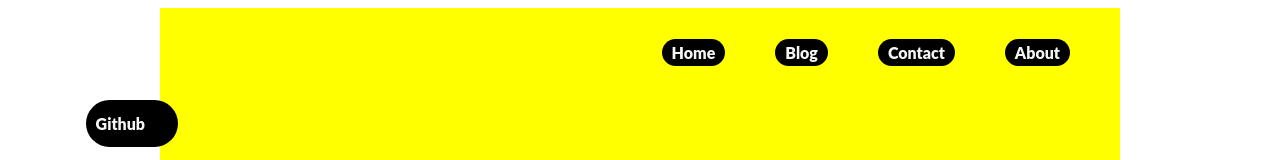
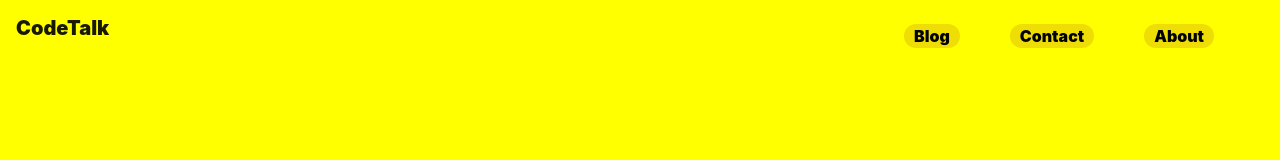
Before and after one commit to fullstuffdeveloper/new-blog-site, a Gatsby site: page /about in a window 1280 px wide. Shown: the top 160 px of the page. Built offline with nearby package versions, Linux system fonts and the light colour scheme; Gatsby itself is replaced by a stand-in of ours.

Commit message:
Added bootstrap to the navbar for better colapse

```diff
--- a/package.json
+++ b/package.json
@@ -11,7 +11,6 @@
     "format": "prettier --write \"**/*.{js,jsx,json,md}\"",
     "start": "npm run develop",
     "serve": "gatsby serve",
-    "clean": "gatsby clean",
     "test": "echo \"Write tests! -> https://gatsby.dev/unit-testing\" && exit 1"
   },
   "dependencies": {
@@ -19,6 +18,7 @@
     "@fortawesome/fontawesome-svg-core": "^1.2.26",
     "@fortawesome/free-solid-svg-icons": "^5.12.0",
     "@fortawesome/react-fontawesome": "^0.1.8",
+    "bootstrap": "^4.4.1",
     "gatsby": "^2.18.12",
     "gatsby-plugin-react-helmet": "^3.1.21",
     "gatsby-plugin-sass": "^2.1.27",
@@ -30,6 +30,7 @@
     "gatsby-transformer-remark": "^2.6.48",
     "node-sass": "^4.13.0",
     "react": "^16.12.0",
+    "react-bootstrap": "^1.0.0-beta.16",
     "react-dom": "^16.12.0",
     "react-helmet": "^5.2.1",
     "react-toggle-button": "^2.2.0"
--- a/src/components/shared/layout/layout.scss
+++ b/src/components/shared/layout/layout.scss
@@ -9,7 +9,7 @@ body {
     line-height: 1.7;
 }
 .main-container {
-    max-width: 960px;
+    width: 100vw;
     // border: 20px double black;
     background-color: #ffff00;
     align-content: center;
--- a/src/components/shared/navbar/navbar.js
+++ b/src/components/shared/navbar/navbar.js
@@ -2,13 +2,32 @@ import React, { useState } from "react"
 import { Link } from "gatsby"
 import ToggleButton from "react-toggle-button"
 import "./navbar.scss"
+import { Navbar as NewNavbar, Nav } from "react-bootstrap"
 
 const Navbar = () => {
   //   const [val, setToggleval] = useState(false)
 
   return (
-    <nav className="navbar">
-      <ul className="navbar__list-container">
+    <nav>
+      <NewNavbar sticky="top" className="NewNavbar" expand="lg">
+        <NewNavbar.Brand href="/">CodeTalk</NewNavbar.Brand>
+        <NewNavbar.Toggle />
+        <NewNavbar.Collapse className="justify-content-end">
+          <Nav>
+            <Link to="/blog" className="NewNavbar__link">
+              Blog
+            </Link>
+            <Link to="/contact" className="NewNavbar__link">
+              Contact
+            </Link>
+            <Link to="/about" className="NewNavbar__link">
+              About
+            </Link>
+          </Nav>
+        </NewNavbar.Collapse>
+      </NewNavbar>
+
+      {/* <ul className="navbar__list-container">
         <li className="navbar__list-container__list-item">
           <Link to="/" className="navbar__list-container__list-item__link">
             Home
@@ -53,7 +72,7 @@ const Navbar = () => {
             Email
           </a>
         </li>
-      </ul>
+      </ul> */}
     </nav>
   )
 }
--- a/src/components/shared/navbar/navbar.scss
+++ b/src/components/shared/navbar/navbar.scss
@@ -1,4 +1,9 @@
 .navbar {
+    &__main-container {
+        width: 100vw;
+        background-color: black !important;
+
+    }
     &__list-container {
         font-family: 'lato' sans-serif;
         font-weight: 900;
@@ -92,3 +97,41 @@
         justify-content: flex-start;
     }
 }
+.NewNavbar {
+        background-color: yellow;
+        font-family: 'lato' sans-serif;
+        font-weight: 900;
+        display: flex;
+        flex-wrap: wrap;
+        justify-content: flex-end;
+        list-style-type: none;
+        &__link {
+            color: rgb(250, 250, 250);
+            background-color: rgb(238, 222, 5);
+            text-decoration: none;
+            list-style: none;
+            margin-right: 50px;
+            margin-top: 15px;
+            border-radius: 30px;
+            padding: 0 10px;
+            }
+            a{
+                text-decoration: none;
+                color: rgb(245, 245, 245);
+            }
+        &__link:hover {
+            list-style: none;
+            // margin-right: 50px;
+            // margin-top: 15px;
+            background-color: #00B1D2FF;
+            border-radius: 30px;
+            // padding: 0 10px;
+            color: black;
+            text-decoration: none;
+            background-color: rgb(227, 241, 22);
+        }
+            a {
+                text-decoration: none;
+                color: rgb(2, 2, 2);
+            }
+}
--- a/src/pages/404.js
+++ b/src/pages/404.js
@@ -2,6 +2,7 @@ import React from "react"
 import { Link } from "gatsby"
 import Layout from "../components/shared/layout/layout"
 import Head from "../components/shared/head"
+import "bootstrap/dist/css/bootstrap.min.css"
 
 const NotFound = () => {
   return (
--- a/src/pages/about.js
+++ b/src/pages/about.js
@@ -2,6 +2,7 @@ import React from "react"
 import Layout from "../components/shared/layout/layout"
 import Head from "../components/shared/head"
 import "../styles/about.scss"
+import "bootstrap/dist/css/bootstrap.min.css"
 
 const AboutPage = () => {
   return (
--- a/src/pages/blog.js
+++ b/src/pages/blog.js
@@ -2,6 +2,7 @@ import React from "react"
 import Layout from "../components/shared/layout/layout"
 import { graphql, useStaticQuery, Link } from "gatsby"
 import "../styles/blog.scss"
+import "bootstrap/dist/css/bootstrap.min.css"
 
 const BlogPage = () => {
   const data = useStaticQuery(graphql`
--- a/src/pages/contact.js
+++ b/src/pages/contact.js
@@ -3,6 +3,7 @@ import { Link } from "gatsby"
 import Layout from "../components/shared/layout/layout"
 import contactStyles from "../styles/contact.module.scss"
 import Head from "../components/shared/head"
+import "bootstrap/dist/css/bootstrap.min.css"
 
 const ContactPage = () => {
   return (
--- a/src/pages/index.js
+++ b/src/pages/index.js
@@ -5,19 +5,20 @@ import "../styles/index.scss"
 import { FontAwesomeIcon } from "@fortawesome/react-fontawesome"
 import { faHamburger, faInstagram } from "@fortawesome/free-solid-svg-icons"
 import Head from "../components/shared/head"
+import "bootstrap/dist/css/bootstrap.min.css"
 
 const HomePage = () => {
   return (
     <Layout>
       <Head title="Home" />
-      <div className="home-container">
+      {/* <div className="home-container">
         <p className="home-container__first-main-text">Hello</p>
         <p className="home-container__second-main-text">
           I build website and mobile app
           <FontAwesomeIcon icon={faHamburger} />
         </p>
         <p className="home-container__third-main-text">I am Abhishek</p>
-      </div>
+  </div> */}
     </Layout>
   )
 }
--- a/src/styles/blog.scss
+++ b/src/styles/blog.scss
@@ -4,6 +4,7 @@
     text-align: center;
     position: relative;
     top: 26px;
+    left: 20%;
     height: 100vh;
 
 }
```
Also changed, not shown: 1 other file.
